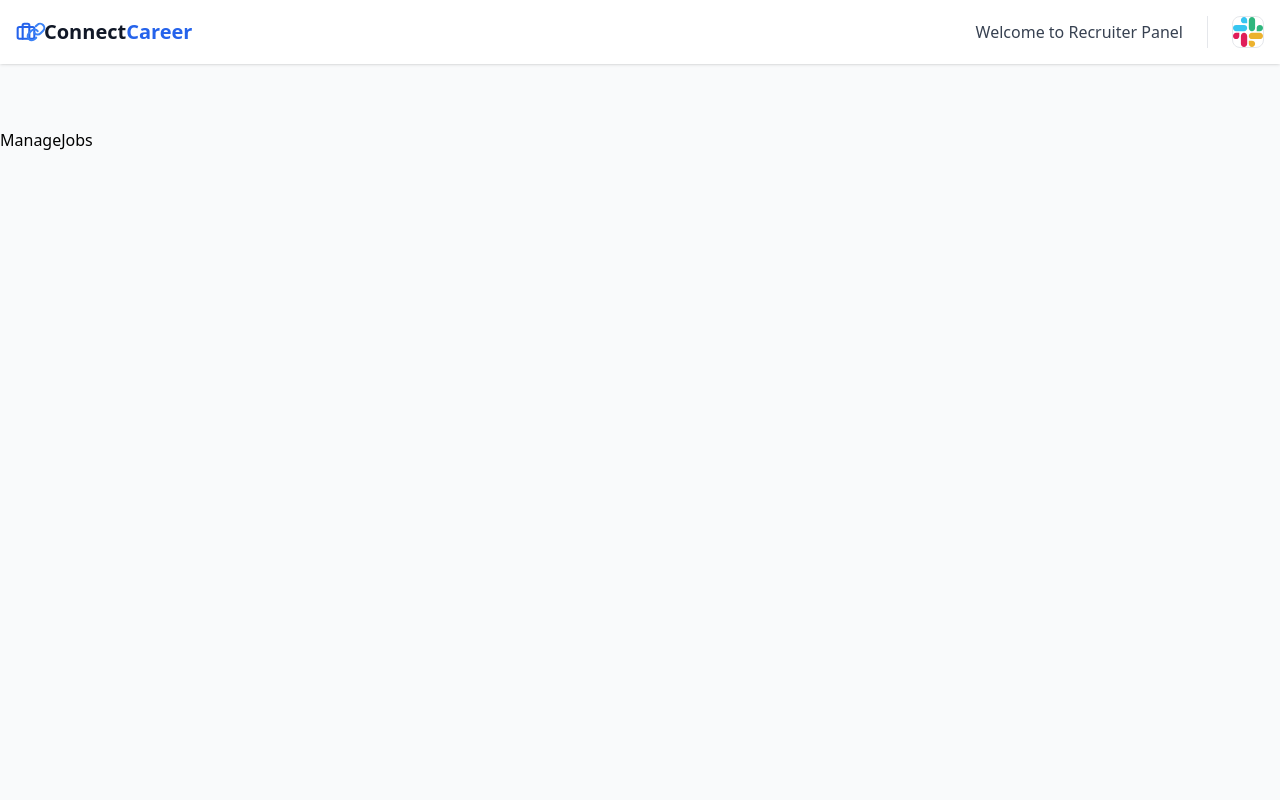
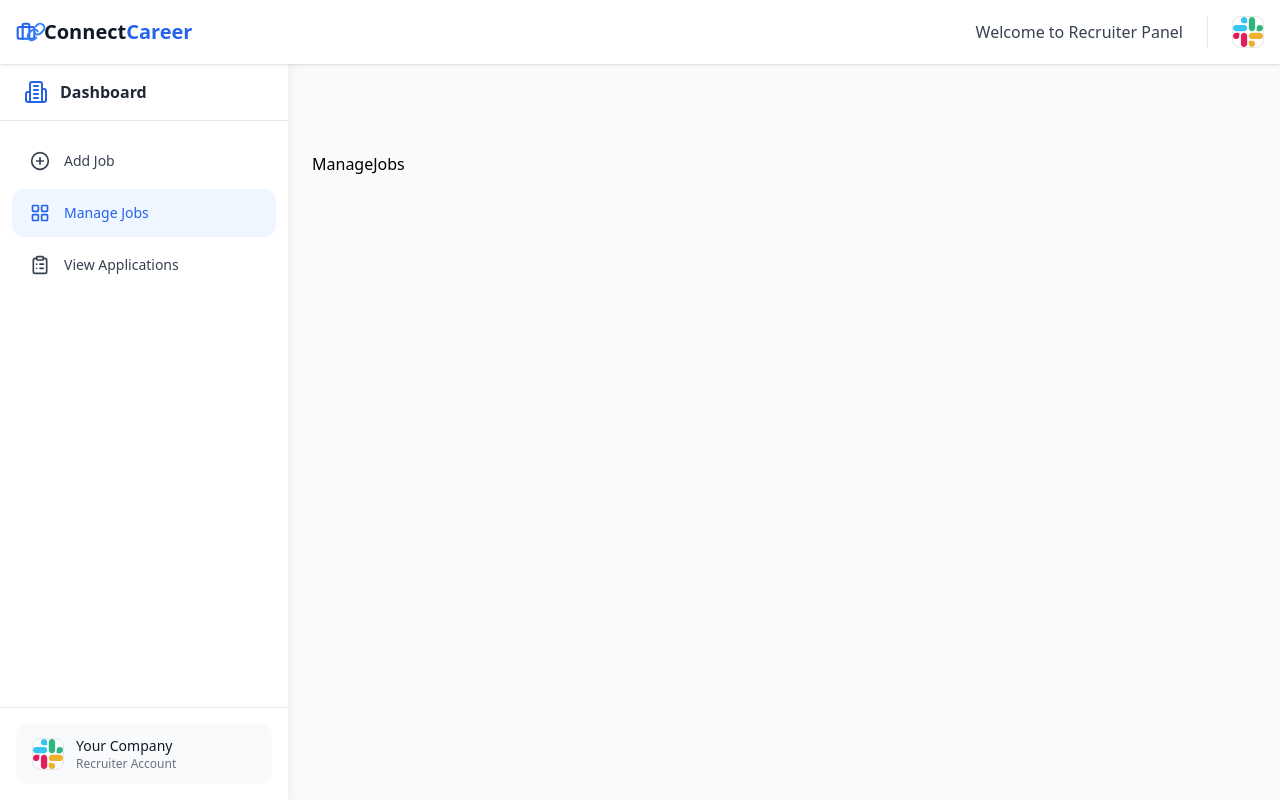
Before and after one commit to rizonkumar/career-connect, a React (Vite) app in the folder frontend/: page /dashboard/manage-jobs in a window 1280 px wide. Shown: the top 800 px of the page. Built offline with nearby package versions, Linux system fonts and the light colour scheme; no server answers.

Commit message:
Feat: Implemented UI for the Dashboard

```diff
--- a/frontend/src/App.jsx
+++ b/frontend/src/App.jsx
@@ -45,7 +45,7 @@ export default function App() {
               <Route path="add-job" element={<AddJob />} />
               <Route path="manage-jobs" element={<ManageJobs />} />
               <Route
-                path="view-application/:id"
+                path="view-applications/:id"
                 element={<ViewApplications />}
               />
             </Route>
--- a/frontend/src/pages/Dashboard.jsx
+++ b/frontend/src/pages/Dashboard.jsx
@@ -1,25 +1,100 @@
-import { Outlet } from "react-router-dom";
+import { NavLink, Outlet, useNavigate } from "react-router-dom";
 import { assets } from "../assets/assets";
 import Logo from "../components/Logo";
-import { UserButton } from "@clerk/clerk-react";
+import { UserButton, useClerk } from "@clerk/clerk-react";
+import { useState } from "react";
+import {
+  LogOut,
+  PlusCircle,
+  LayoutGrid,
+  ClipboardList,
+  Menu,
+  X,
+  Building2,
+} from "lucide-react";
 
 const Dashboard = () => {
+  const [showLogout, setShowLogout] = useState(false);
+  const [isSidebarOpen, setIsSidebarOpen] = useState(false);
+  const navigate = useNavigate();
+  const { signOut } = useClerk();
+
+  const handleLogout = () => {
+    signOut();
+  };
+
+  const navLinks = [
+    {
+      path: "/dashboard/add-job",
+      icon: <PlusCircle className="h-5 w-5" />,
+      label: "Add Job",
+    },
+    {
+      path: "/dashboard/manage-jobs",
+      icon: <LayoutGrid className="h-5 w-5" />,
+      label: "Manage Jobs",
+    },
+    {
+      path: "/dashboard/view-applications",
+      icon: <ClipboardList className="h-5 w-5" />,
+      label: "View Applications",
+    },
+  ];
+
   return (
     <div className="min-h-screen bg-gray-50">
+      {/* Header */}
       <div className="fixed top-0 z-50 w-full bg-white shadow">
         <div className="container mx-auto px-4 2xl:px-20">
           <div className="flex h-16 items-center justify-between">
+            <div className="flex items-center gap-4">
+              <button
+                onClick={() => setIsSidebarOpen(!isSidebarOpen)}
+                className="rounded-lg p-2 text-gray-600 hover:bg-gray-100 lg:hidden"
+              >
+                {isSidebarOpen ? (
+                  <X className="h-6 w-6" />
+                ) : (
+                  <Menu className="h-6 w-6" />
+                )}
+              </button>
+              <div onClick={() => navigate("/")} className="cursor-pointer">
                 <Logo />
+              </div>
+            </div>
             <div className="flex items-center gap-6">
-              <p className="text-gray-700">Welcome to Recruiter Panel</p>
-              <div className="h-8 w-px bg-gray-200" />
+              <p className="hidden text-gray-700 md:block">
+                Welcome to Recruiter Panel
+              </p>
+              <div className="hidden h-8 w-px bg-gray-200 md:block" />
               <div className="flex items-center gap-4">
-                <div className="h-8 w-8 overflow-hidden rounded-lg border border-gray-200">
+                <div className="relative">
+                  <div
+                    className="h-8 w-8 cursor-pointer overflow-hidden rounded-lg border border-gray-200 transition-all hover:border-blue-500"
+                    onMouseEnter={() => setShowLogout(true)}
+                    onMouseLeave={() => setShowLogout(false)}
+                  >
                     <img
                       src={assets.company_icon}
                       alt="Company Logo"
                       className="h-full w-full object-contain"
                     />
+                  </div>
+                  {showLogout && (
+                    <div
+                      className="absolute right-0 top-full mt-2 w-48 rounded-lg border border-gray-200 bg-white p-2 shadow-lg"
+                      onMouseEnter={() => setShowLogout(true)}
+                      onMouseLeave={() => setShowLogout(false)}
+                    >
+                      <button
+                        onClick={handleLogout}
+                        className="flex w-full items-center gap-2 rounded-lg px-4 py-2 text-sm text-gray-700 transition-colors hover:bg-gray-50"
+                      >
+                        <LogOut className="h-4 w-4" />
+                        Logout
+                      </button>
+                    </div>
+                  )}
                 </div>
                 <UserButton afterSignOutUrl="/" />
               </div>
@@ -28,10 +103,81 @@ const Dashboard = () => {
         </div>
       </div>
 
+      <div className="pt-16">
+        <div className="flex">
+          {/* Enhanced Sidebar */}
+          <div
+            className={`fixed inset-y-0 left-0 z-40 w-72 transform bg-white pt-16 shadow-lg transition-transform duration-300 ease-in-out lg:translate-x-0 ${
+              isSidebarOpen ? "translate-x-0" : "-translate-x-full"
+            }`}
+          >
+            <div className="flex h-full flex-col">
+              {/* Sidebar Header */}
+              <div className="border-b border-gray-200 px-6 py-4">
+                <div className="flex items-center gap-3">
+                  <Building2 className="h-6 w-6 text-blue-600" />
+                  <h2 className="font-semibold text-gray-800">Dashboard</h2>
+                </div>
+              </div>
+
+              {/* Navigation */}
+              <nav className="flex-1 space-y-1 px-3 py-4">
+                {navLinks.map((link) => (
+                  <NavLink
+                    key={link.path}
+                    to={link.path}
+                    className={({ isActive }) =>
+                      `group flex items-center gap-3 rounded-xl px-4 py-3 text-sm font-medium transition-all ${
+                        isActive
+                          ? "bg-blue-50 text-blue-600"
+                          : "text-gray-700 hover:bg-gray-50"
+                      }`
+                    }
+                    onClick={() => setIsSidebarOpen(false)}
+                  >
+                    <span className="flex h-6 w-6 items-center justify-center">
+                      {link.icon}
+                    </span>
+                    <span>{link.label}</span>
+                  </NavLink>
+                ))}
+              </nav>
+
+              {/* Sidebar Footer */}
+              <div className="border-t border-gray-200 p-4">
+                <div className="flex items-center gap-3 rounded-xl bg-gray-50 px-4 py-3">
+                  <div className="h-8 w-8 overflow-hidden rounded-lg border border-gray-200">
+                    <img
+                      src={assets.company_icon}
+                      alt="Company Logo"
+                      className="h-full w-full object-contain"
+                    />
+                  </div>
+                  <div className="flex-1">
+                    <p className="text-sm font-medium text-gray-900">
+                      Your Company
+                    </p>
+                    <p className="text-xs text-gray-500">Recruiter Account</p>
+                  </div>
+                </div>
+              </div>
+            </div>
+          </div>
+
           {/* Main Content */}
-      <div className="pt-16">
+          <div className="flex-1 overflow-hidden p-6 lg:ml-72">
             <Outlet />
           </div>
+        </div>
+      </div>
+
+      {/* Overlay for mobile sidebar */}
+      {isSidebarOpen && (
+        <div
+          className="fixed inset-0 z-30 bg-black bg-opacity-50 lg:hidden"
+          onClick={() => setIsSidebarOpen(false)}
+        />
+      )}
     </div>
   );
 };
```
Lines whose indentation alone changed are shown as unchanged.
